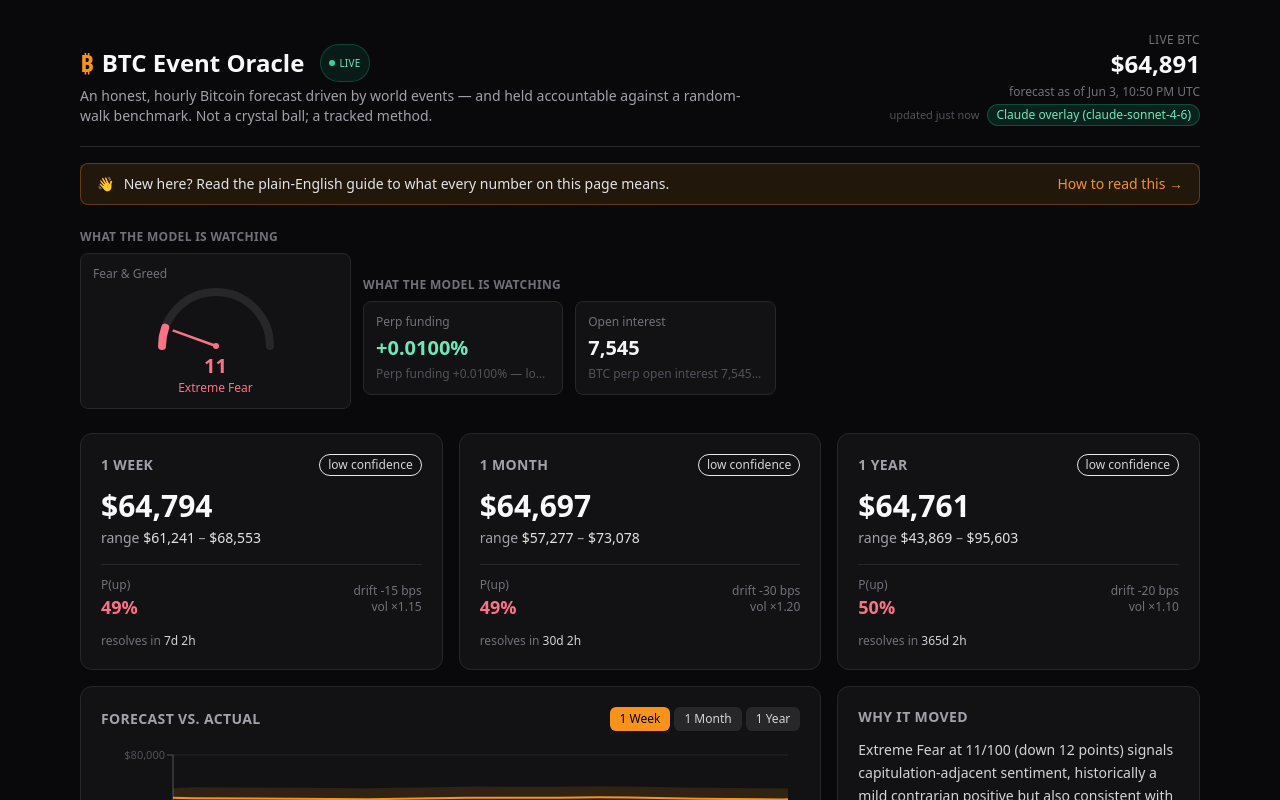
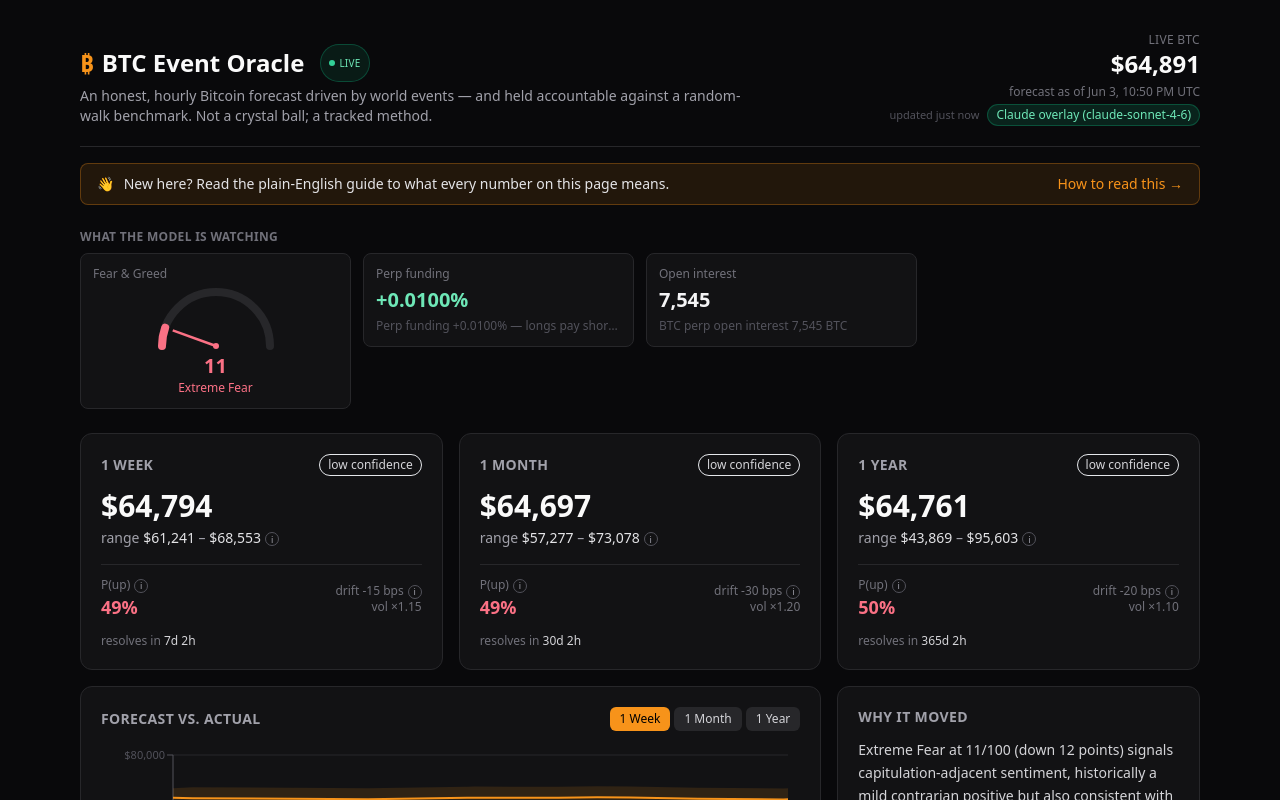
Before and after one commit to thisoldhatz/btc-event-oracle, a Next.js app in the folder web/: page /btc/ in a window 1280 px wide. Shown: the top 800 px of the page. Built offline with nearby package versions, Linux system fonts and the light colour scheme; no server answers.

Commit message:
fix(web): drop duplicate signals heading + wire InfoDot tooltips

```diff
--- a/web/components/HorizonCard.tsx
+++ b/web/components/HorizonCard.tsx
@@ -1,5 +1,6 @@
 import type { Forecast } from "@/lib/types";
 import { fmtUsd, fmtPct, fmtSignedBps, HORIZON_LABEL, confidenceClass, timeUntil } from "@/lib/format";
+import { InfoDot } from "@/components/InfoDot";
 
 export function HorizonCard({ f, now }: { f: Forecast; now: number }) {
   const up = f.p_up >= 0.5;
@@ -16,15 +17,22 @@ export function HorizonCard({ f, now }: { f: Forecast; now: number }) {
       <div className="mt-3 text-3xl font-bold text-zinc-50">{fmtUsd(f.central)}</div>
       <div className="mt-1 text-sm text-zinc-400">
         range <span className="text-zinc-200">{fmtUsd(f.lower)}</span> – <span className="text-zinc-200">{fmtUsd(f.upper)}</span>
+        <InfoDot text="There's roughly a 60% chance the price lands inside this band. Wider = more uncertain; longer horizons always widen." />
       </div>
 
       <div className="mt-4 flex items-center justify-between border-t border-zinc-800 pt-3">
         <div>
-          <div className="text-xs text-zinc-500">P(up)</div>
+          <div className="text-xs text-zinc-500">
+            P(up)
+            <InfoDot text="Estimated chance BTC is higher than today by this date. ~50% is a coin-flip — the honest answer for Bitcoin most of the time." />
+          </div>
           <div className={`text-lg font-semibold ${up ? "text-emerald-400" : "text-rose-400"}`}>{fmtPct(f.p_up)}</div>
         </div>
         <div className="text-right text-xs text-zinc-500">
-          <div>drift {fmtSignedBps(f.drift_adj_bps)}</div>
+          <div>
+            drift {fmtSignedBps(f.drift_adj_bps)}
+            <InfoDot text="Claude's small, hard-capped news-driven nudges: drift tilts the central estimate up/down; vol widens or tightens the range." />
+          </div>
           <div>vol ×{f.vol_mult.toFixed(2)}</div>
         </div>
       </div>
--- a/web/components/Scorecard.tsx
+++ b/web/components/Scorecard.tsx
@@ -1,6 +1,7 @@
 // components/Scorecard.tsx
 import type { Scores } from "@/lib/types";
 import { buildScoreRows } from "@/lib/scores";
+import { InfoDot } from "@/components/InfoDot";
 
 export function Scorecard({ scores }: { scores: Scores }) {
   const rows = buildScoreRows(scores);
@@ -8,6 +9,7 @@ export function Scorecard({ scores }: { scores: Scores }) {
     <div className="rounded-xl border border-zinc-800 bg-zinc-900/60 p-5">
       <h3 className="text-sm font-semibold uppercase tracking-wide text-zinc-400">
         Accuracy scorecard <span className="text-zinc-600">· vs. random walk</span>
+        <InfoDot text="Each forecast is graded once it comes due, against a naive 'tomorrow = today' (random walk). Beating that is genuinely hard — tying it is the honest, expected result at short horizons. Brier/MAPE: lower is better; Cover: how often the real price landed in the range." />
       </h3>
       <div className="mt-3 overflow-x-auto">
         <table className="w-full text-sm">
--- a/web/components/SignalsStrip.tsx
+++ b/web/components/SignalsStrip.tsx
@@ -13,11 +13,7 @@ const TONE: Record<SignalTone, string> = {
 export function SignalsStrip({ signals }: { signals: Signal[] }) {
   if (!signals || signals.length === 0) return null;
   return (
-    <section className="mt-6">
-      <h2 className="mb-2 text-xs font-semibold uppercase tracking-wide text-zinc-500">
-        What the model is watching
-      </h2>
-      <div className="grid grid-cols-2 gap-3 sm:grid-cols-3 lg:grid-cols-4">
+    <div className="grid grid-cols-2 gap-3 sm:grid-cols-3">
         {signals.map((s) => {
           const d = signalDisplay(s);
           return (
@@ -36,7 +32,6 @@ export function SignalsStrip({ signals }: { signals: Signal[] }) {
             </div>
           );
         })}
-      </div>
-    </section>
+    </div>
   );
 }
```
